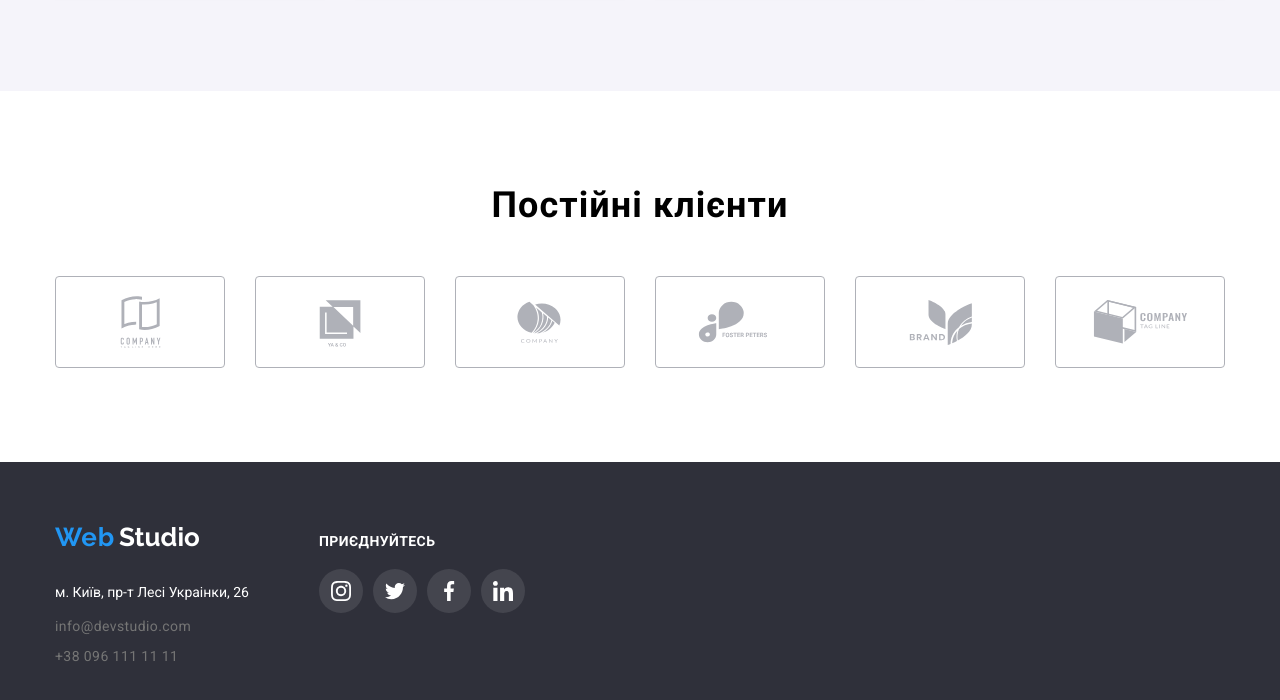
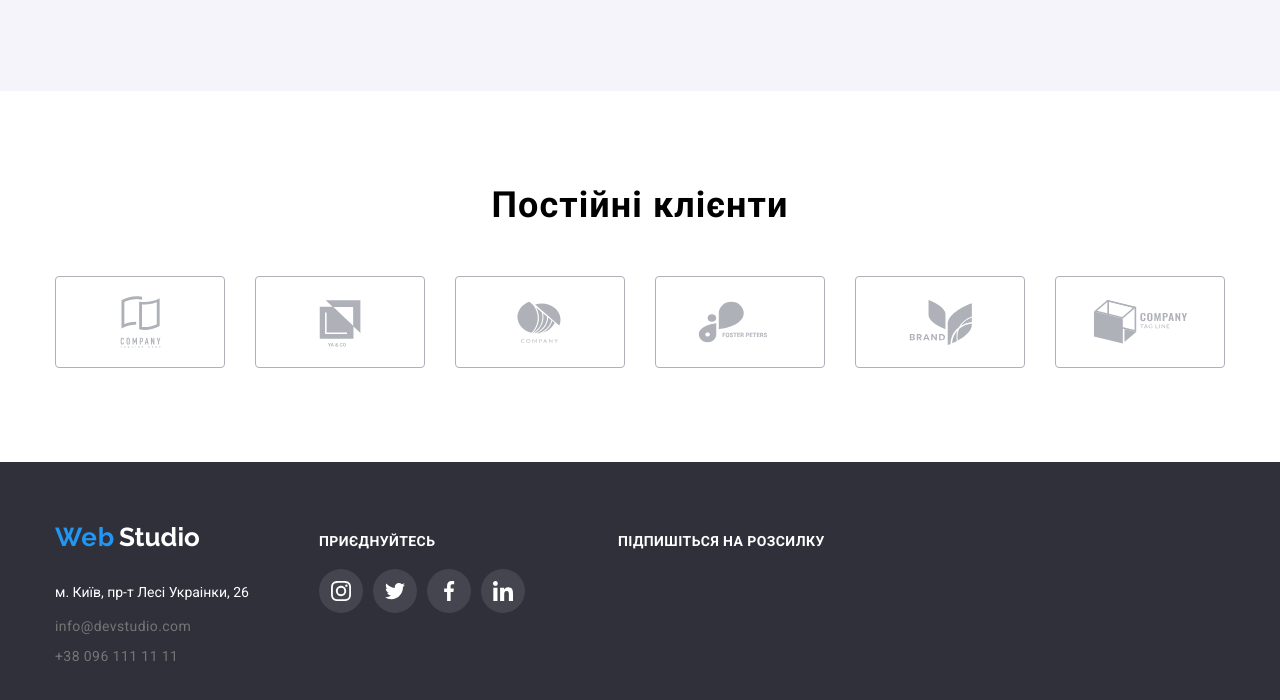
Before and after one commit to Dikhtiar-Tania96/goit-markup-hw-06, a plain HTML site: page index.html in a window 1280 px wide. Shown: the part 2230-2930 px from the top of the page. Drawn offline with nearby package versions, Linux system fonts and the light colour scheme.

Commit message:
Створює абзац для футера

```diff
--- a/css/styles.css
+++ b/css/styles.css
@@ -950,6 +950,22 @@ background-color: var(--accent-color);
   background-color: var(--accent-color)
 }
 
+
+.footer-input{
+ margin-left: 93px;
+}
+
+.title-input{
+  color:var(--white-color);
+  text-transform: uppercase;
+  letter-spacing: 0.03em;
+  font-size: 14px;
+  font-weight: 700;
+  margin: 0;
+
+}
+
+
 /*footer portfolio*/
 .footer-style {
   padding-top: 60px;
--- a/index.html
+++ b/index.html
@@ -473,6 +473,11 @@
          </li>
         </ul>
       </div>
+
+      <div class="footer-input">
+        <p class="title-input">Підпишіться на розсилку</p>
+
+      </div>
     </div>
     </footer>
 
```
